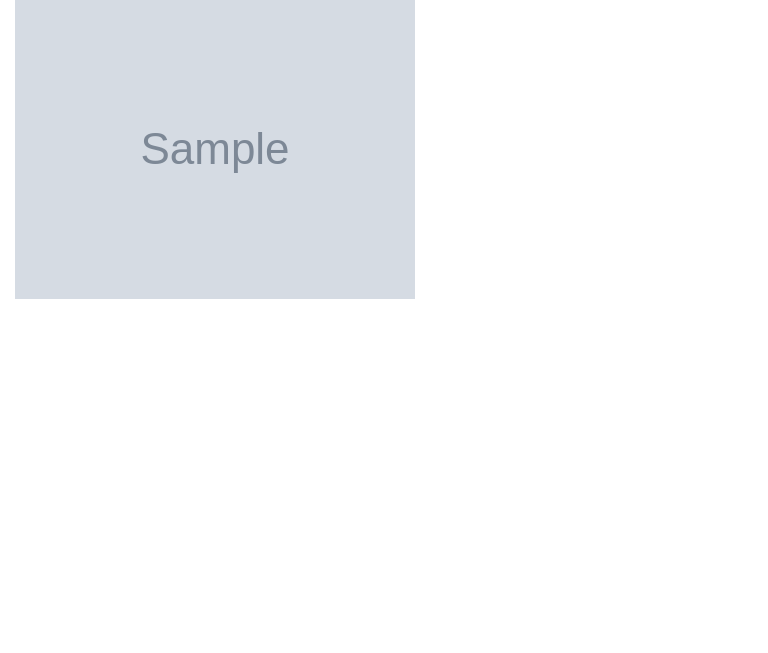
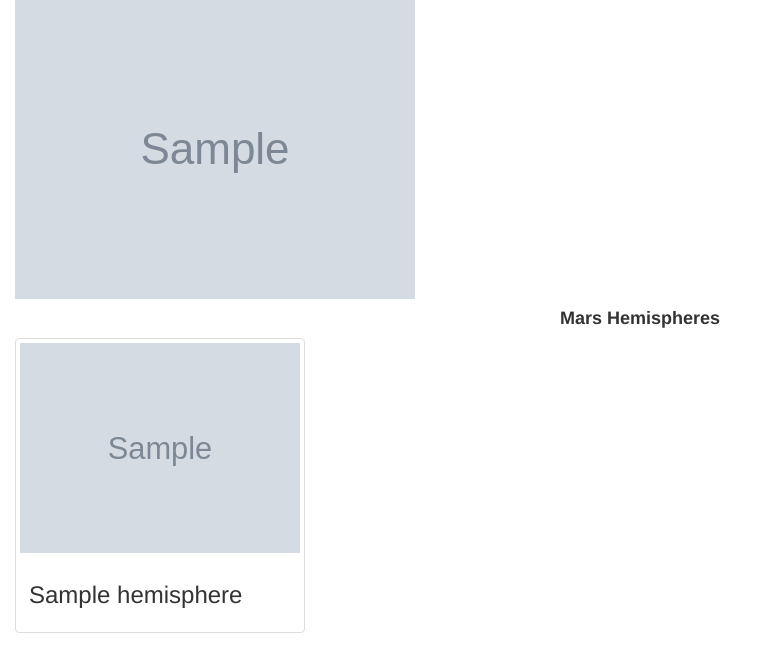
Before and after one commit to BJHUN/web-scraping-challenge-, a Flask app: page / in a window 1280 px wide. Shown: the part 469-1122 px from the top of the page, without its empty margins (0-768 px from the left). Before the commit the page ends 768 px from the top, so only its background shows below. Run offline with Flask 2, Linux system fonts and the light colour scheme; grey boxes marked "Sample" are stand-in pictures; a database or web service that is not in the repository returns one stand-in record (values such as "Sample title"); some libraries are stand-ins or nearby versions.

Commit message:
2nd commit

```diff
--- a/templates/index.html
+++ b/templates/index.html
@@ -40,14 +40,27 @@
       <div class="col-md-4">
         <h4>Mars Facts</h4>
         {{ mars.mars_facts | safe}}
+      </div>
+      <!-- mars hemispheres -->
+    </div>
+  </div>
+  <h4 class="text-center"><b>Mars Hemispheres</b></h4>
+  </div>
+  {% for hemisphere in mars.hemisphere %}
+  <div class="col-md-3">
+    <div class="thumbnail">
+      <img src="{{hemisphere.img_url| default('static/images/error.png', true)}}" alt="..." />
+      <div class="caption">
+        <h3>{{ hemisphere.Title}}</h3>
+      </div>
+    </div>
+  </div>
+  {% endfor %}
+  </div>
+  </div>
+</body>
 
-
-    </div>
-
-
-
-
-    <!-- mars hemispheres -->
+</html>
 
 
 
```
Also changed, not shown: 1 other file. Lines whose indentation alone changed are shown as unchanged.
